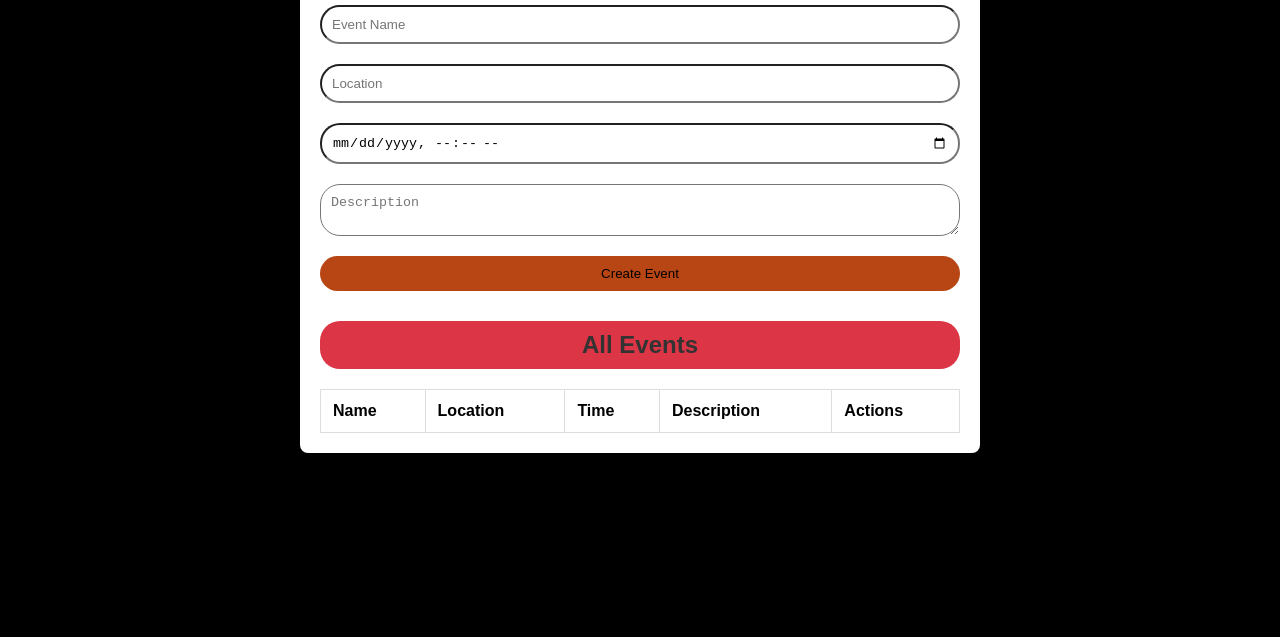
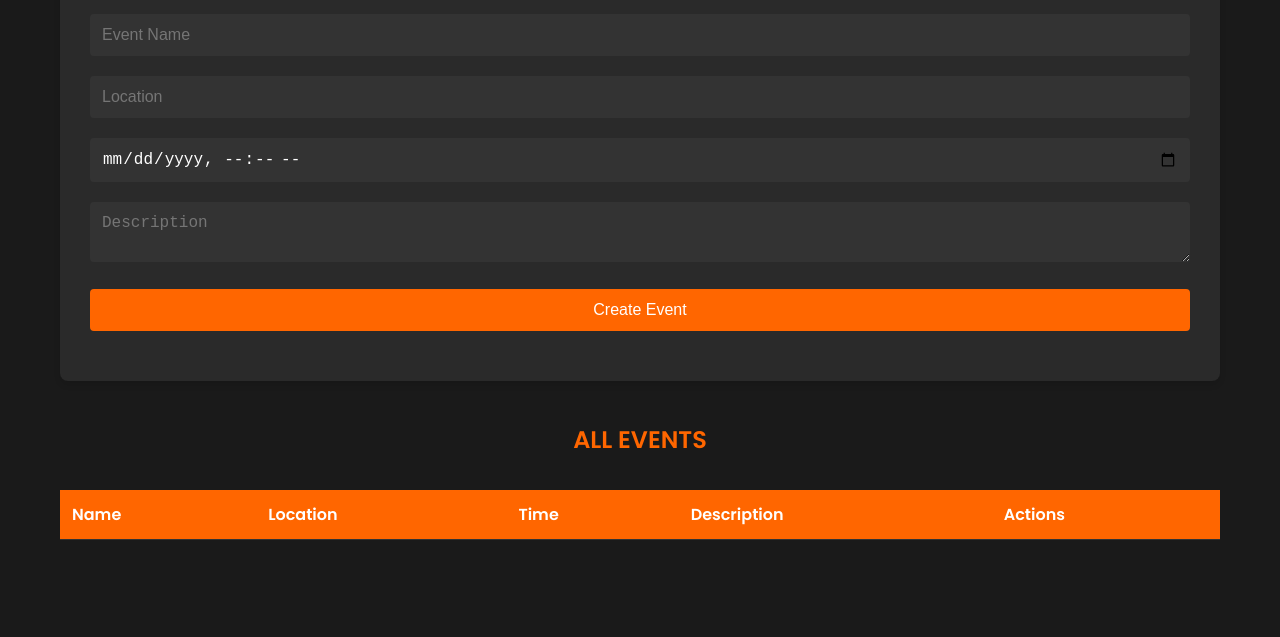
Before and after one commit to Krishna27S/EVENTS-API, a website: page public/index.html in a window 1280 px wide. Shown: the part 163-800 px from the top of the page. Drawn offline with Linux system fonts and the light colour scheme; no server answers.

Commit message:
Update styles.css

```diff
--- a/public/styles.css
+++ b/public/styles.css
@@ -1,80 +1,141 @@
-body {
-    font-family: Arial, sans-serif;
-    background-color: #000000;
+@import url('https://fonts.googleapis.com/css2?family=Poppins:wght@300;400;600&display=swap');
+
+* {
     margin: 0;
     padding: 0;
+    box-sizing: border-box;
+}
+
+body {
+    font-family: 'Poppins', sans-serif;
+    background-color: #1a1a1a;
+    color: #fff;
+    line-height: 1.6;
+}
+
+.header-image {
+    width: 100%;
+    height: 200px;
+    object-fit: cover;
+    margin-bottom: 20px;
 }
 
 .container {
-    width: 50%;
-    margin: 20px auto;
-    background-color: #fff;
+    max-width: 1200px;
+    margin: 0 auto;
     padding: 20px;
-    box-shadow: 0 0 10px rgba(0,0,0,0.1);
-    border-radius: 8px;
-    position: relative; /* Added to allow positioning of the logo */
+    position: relative;
 }
 
 .logo {
     position: absolute;
-    top: 10px;
-    right: 10px;
-    width: 100px; /* Adjust size as needed */
-    border-radius: 8px; /* Added for a rounded effect */
+    top: -28px;
+    left: 20px;
+    max-width: 115px;
+    z-index: 10;
+    height: 126px;
+    animation: pulse 2s infinite;
+}
+
+@keyframes pulse {
+    0% { transform: scale(1); }
+    50% { transform: scale(1.05); }
+    100% { transform: scale(1); }
 }
 
 h1, h2 {
     text-align: center;
-    color: #333;
-    background-color: #dc3545;
-    border-radius: 20px;
-    padding: 10px; /* Adjusted to make the text look better with rounded edges */
+    margin-bottom: 30px;
+    color: #ff6600;
+    text-transform: uppercase;
 }
 
 form {
-    display: flex;
-    flex-direction: column;
+    background-color: #2a2a2a;
+    padding: 30px;
     border-radius: 8px;
+    margin-bottom: 40px;
+    box-shadow: 0 4px 6px rgba(0, 0, 0, 0.1);
+    animation: slideDown 0.5s ease-out;
 }
 
-form input, form textarea, form button {
-    padding: 10px;
-    margin: 10px 0;
-    border-radius: 20px;
+@keyframes slideDown {
+    from { opacity: 0; transform: translateY(-20px); }
+    to { opacity: 1; transform: translateY(0); }
+}
+
+input, textarea, button {
+    width: 100%;
+    padding: 12px;
+    margin-bottom: 20px;
+    border: none;
+    border-radius: 4px;
+    background-color: #333;
+    color: #fff;
+    font-size: 16px;
+}
+
+input:focus, textarea:focus {
+    outline: 2px solid #ff6600;
+}
+
+button {
+    background-color: #ff6600;
+    color: #fff;
+    cursor: pointer;
+    transition: background-color 0.3s ease;
+}
+
+button:hover {
+    background-color: #ff8533;
 }
 
 table {
     width: 100%;
     border-collapse: collapse;
     margin-top: 20px;
+    animation: fadeIn 1s ease-out;
 }
 
-table, th, td {
-    border: 1px solid #ddd;
+@keyframes fadeIn {
+    from { opacity: 0; }
+    to { opacity: 1; }
 }
 
 th, td {
     padding: 12px;
     text-align: left;
+    border-bottom: 1px solid #333;
 }
 
-button {
-    padding: 10px;
-    background-color: #b84615;
-    color: rgb(0, 0, 0);
-    border: none;
-    cursor: pointer;
-    border-radius: 5px;
+th {
+    background-color: #ff6600;
+    color: #fff;
 }
 
-button.delete {
-    background-color: #dc3545;
+tr:nth-child(even) {
+    background-color: #2a2a2a;
 }
 
-button.edit {
-    background-color: #1edc31;
+.action-btn {
+    padding: 6px 12px;
+    border: none;
+    border-radius: 4px;
+    cursor: pointer;
+    transition: background-color 0.3s ease;
 }
 
-button:hover {
-    opacity: 0.9;
+.edit-btn {
+    background-color: #4CAF50;
+    color: white;
+    margin-right: 5px;
 }
+
+.delete-btn {
+    background-color: #f44336;
+    color: white;
+}
+
+.action-btn:hover {
+    opacity: 0.8;
+}
```
